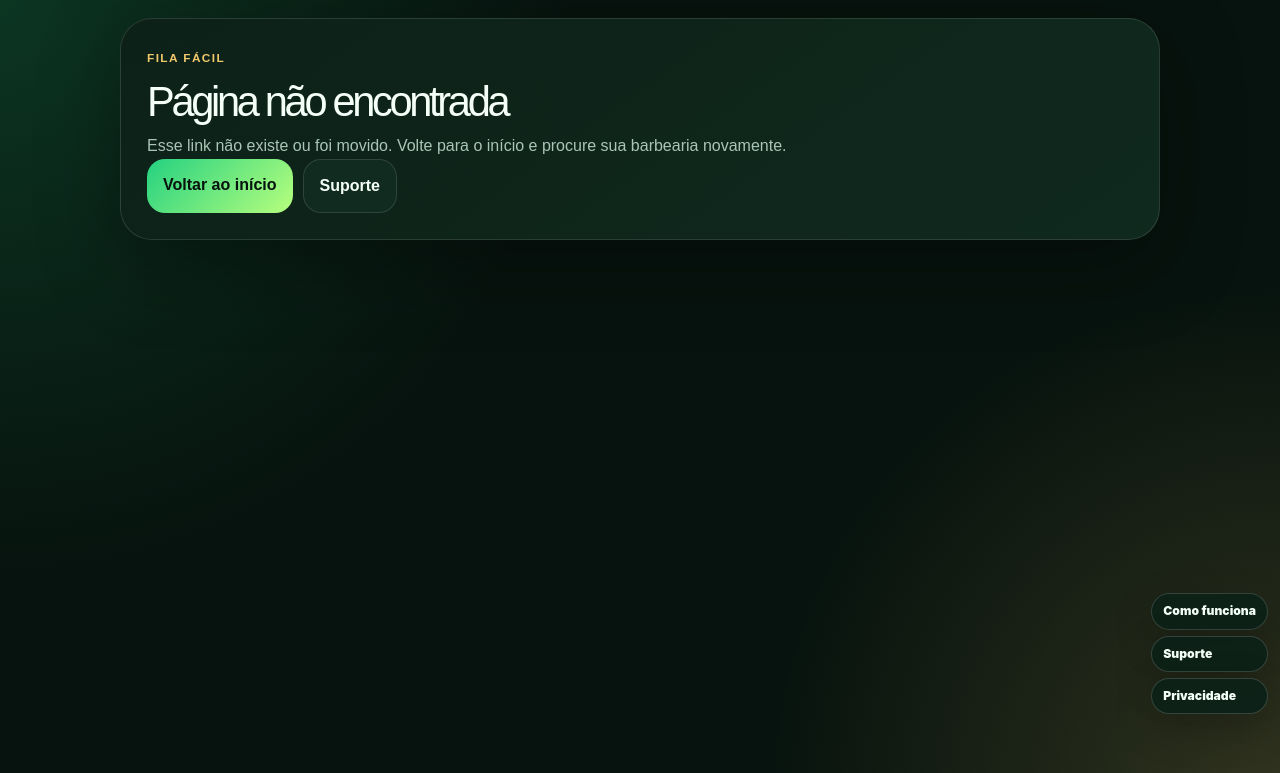
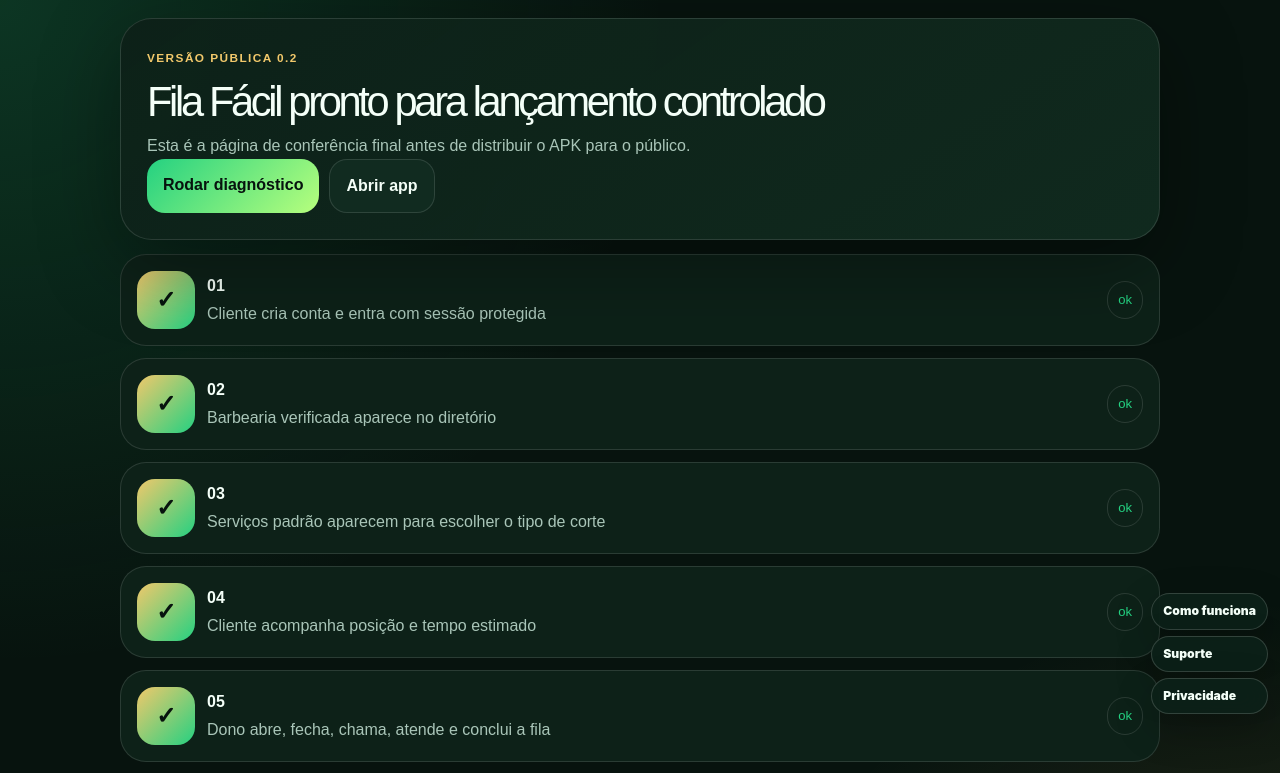
Before and after one commit to andreyribeiro392-coder/fila-facil, a Next.js app: page /lancamento in a window 1280 px wide. Before the commit this address had no page. Shown: the top 773 px of the page. Built offline with nearby package versions, Linux system fonts and the light colour scheme.

Commit message:
Adiciona página de lançamento 0.2

```diff
--- /dev/null
+++ b/app/lancamento/page.tsx
@@ -0,0 +1,37 @@
+export default function LancamentoPage() {
+  const items = [
+    "Cliente cria conta e entra com sessão protegida",
+    "Barbearia verificada aparece no diretório",
+    "Serviços padrão aparecem para escolher o tipo de corte",
+    "Cliente acompanha posição e tempo estimado",
+    "Dono abre, fecha, chama, atende e conclui a fila",
+    "Links copiados usam o domínio oficial",
+    "Suporte, termos e privacidade estão publicados",
+    "Diagnóstico disponível em /testes",
+  ];
+
+  return (
+    <main className="ffv6 directoryV6">
+      <section className="panelHero compact">
+        <span className="eyebrow">Versão pública 0.2</span>
+        <h1>Fila Fácil pronto para lançamento controlado</h1>
+        <p>Esta é a página de conferência final antes de distribuir o APK para o público.</p>
+        <div className="heroActions">
+          <a className="primary" href="/testes" style={{ textDecoration: "none" }}>Rodar diagnóstico</a>
+          <a className="secondary" href="/" style={{ textDecoration: "none" }}>Abrir app</a>
+        </div>
+      </section>
+      <section className="shopListV6">
+        {items.map((item, index) => (
+          <article className="shopCardV6" key={item}>
+            <div className="shopMain" style={{ pointerEvents: "none" }}>
+              <div className="shopAvatarV6">✓</div>
+              <div><strong>{String(index + 1).padStart(2, "0")}</strong><span>{item}</span></div>
+              <i className="open">ok</i>
+            </div>
+          </article>
+        ))}
+      </section>
+    </main>
+  );
+}
```
